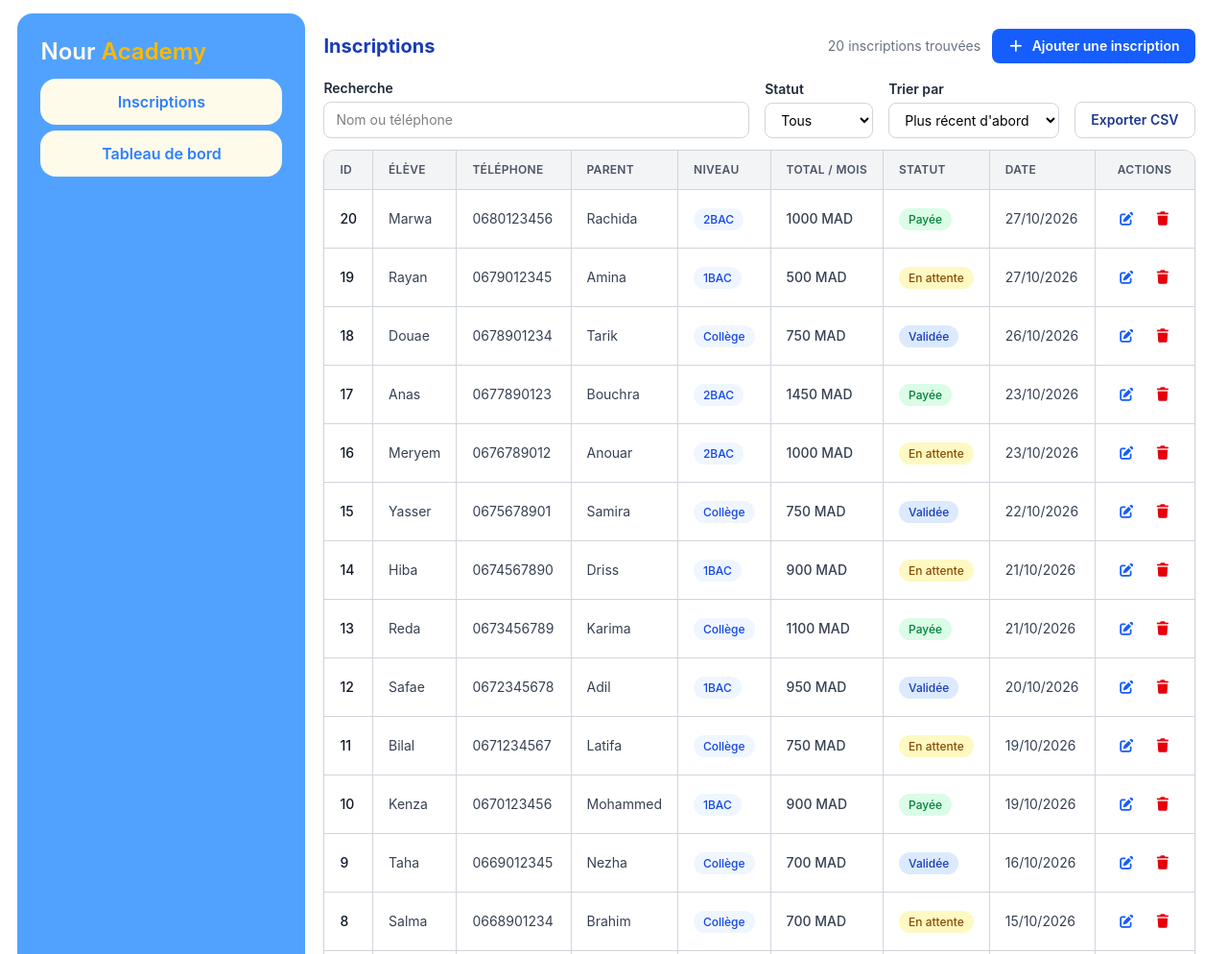
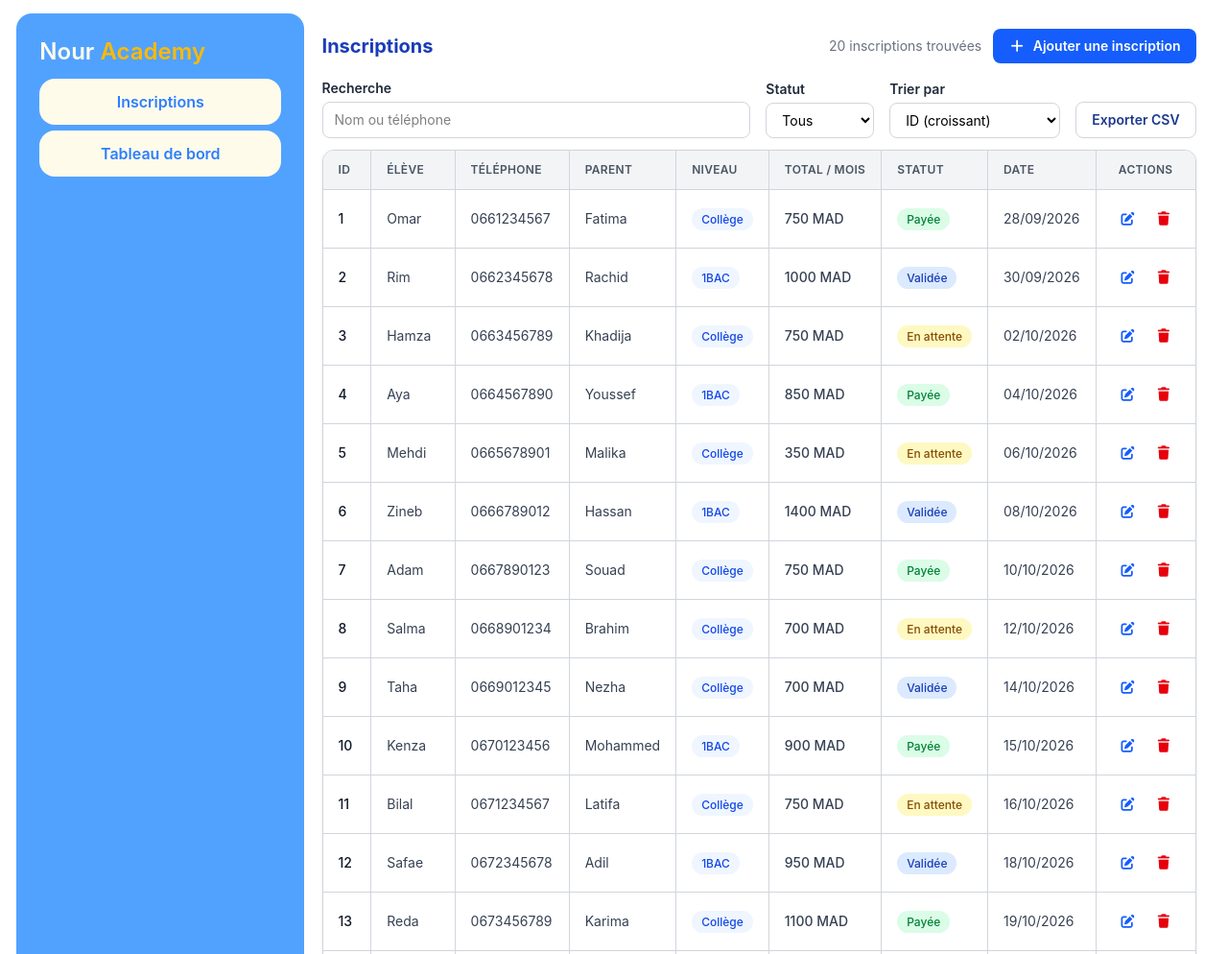
Before and after one commit to HSassouma/nour-academy-platform, a website built with Vite: page dashboard/index.html in a window 1280 px wide. Shown: the top 994 px of the page at 96% size. Built offline with nearby package versions, Linux system fonts and the light colour scheme.

Commit message:
fait modefecation sur tri et corriger la date

```diff
--- a/dashboard/components.js
+++ b/dashboard/components.js
@@ -25,7 +25,7 @@ export function RegistrationItemMaker(item) {
                 </span>
             </td>
             <td class="whitespace-nowrap px-4 py-3 text-left">
-                ${new Date(item.date).toLocaleDateString("fr-FR")}
+                ${new Date(item.dateInscription).toLocaleDateString("fr-FR")}
             </td>
             <td class="px-4 py-3 text-center">
                 <div class="inline-flex items-center justify-center gap-1">
--- a/dashboard/index.html
+++ b/dashboard/index.html
@@ -69,6 +69,7 @@
                     <label for="sort" class="text-sm font-semibold text-gray-800">Trier par</label>
                     <select id="sort"
                         class="rounded-lg border border-gray-300 bg-white px-3 py-2 text-sm focus:border-blue-900 focus:outline-none">
+                        <option value="id-asc">ID (croissant)</option>
                         <option value="date-desc">Plus récent d'abord</option>
                         <option value="date-asc">Plus ancien d'abord</option>
                         <option value="name-asc">Nom (A → Z)</option>
--- a/dashboard/script.js
+++ b/dashboard/script.js
@@ -20,6 +20,21 @@ let Data = JSON.parse(localStorage.getItem(STORAGE_KEY));
 // Aucune inscription n'est supprimée et les autres données restent intactes.
 const nbNiveauxMigres = migrerNiveaux(Data);
 if (nbNiveauxMigres > 0) {
+  localStorage.setItem(STORAGE_KEY, JSON.stringify(Data));
+}
+
+// -------------- migration de la date d'inscription (localStorage) --------------
+// Une inscription sans date valide reçoit une date une seule fois : sa date
+// d'origine si elle existe encore (ancien champ "date"), sinon la date du jour.
+// Les dates déjà présentes ne sont jamais remplacées.
+let nbDatesMigrees = 0;
+for (const inscription of Data) {
+  if (/^\d{4}-\d{2}-\d{2}$/.test(inscription.dateInscription)) continue;
+  inscription.dateInscription =
+    inscription.date || new Date().toISOString().slice(0, 10);
+  nbDatesMigrees += 1;
+}
+if (nbDatesMigrees > 0) {
   localStorage.setItem(STORAGE_KEY, JSON.stringify(Data));
 }
 
@@ -48,12 +63,12 @@ function AfficherInscriptions() {
 
   resultat.sort((a, b) => {
     if (sortFilter.value === "date-asc") {
-      const diff = new Date(a.date) - new Date(b.date);
+      const diff = new Date(a.dateInscription) - new Date(b.dateInscription);
       if (diff !== 0) return diff;
       return a.id - b.id;
     }
     if (sortFilter.value === "date-desc") {
-      const diff = new Date(b.date) - new Date(a.date);
+      const diff = new Date(b.dateInscription) - new Date(a.dateInscription);
       if (diff !== 0) return diff;
       return b.id - a.id;
     }
@@ -67,7 +82,8 @@ function AfficherInscriptions() {
       if (diff !== 0) return diff;
       return b.id - a.id;
     }
-    return b.id - a.id;
+    // Tri par défaut (valeur "id-asc") : ID croissant.
+    return a.id - b.id;
   });
 
   if (countElement) {
--- a/dashboard/seeds.js
+++ b/dashboard/seeds.js
@@ -9,7 +9,7 @@ export const RegistrationsData = [
     ],
     totalMADPerMonth: 750,
     status: "Payée",
-    date: "2026-10-08",
+    dateInscription: "2026-09-28",
   },
   {
     id: 2,
@@ -21,7 +21,7 @@ export const RegistrationsData = [
     ],
     totalMADPerMonth: 1000,
     status: "Validée",
-    date: "2026-10-09",
+    dateInscription: "2026-09-30",
   },
   {
     id: 3,
@@ -33,7 +33,7 @@ export const RegistrationsData = [
     ],
     totalMADPerMonth: 750,
     status: "En attente",
-    date: "2026-10-09",
+    dateInscription: "2026-10-02",
   },
   {
     id: 4,
@@ -45,7 +45,7 @@ export const RegistrationsData = [
     ],
     totalMADPerMonth: 850,
     status: "Payée",
-    date: "2026-10-12",
+    dateInscription: "2026-10-04",
   },
   {
     id: 5,
@@ -54,7 +54,7 @@ export const RegistrationsData = [
     courses: [{ id: 1, title: "Initiation à l'analyse et aux bases de données", priceMADPerMonth: 350 }],
     totalMADPerMonth: 350,
     status: "En attente",
-    date: "2026-10-13",
+    dateInscription: "2026-10-06",
   },
   {
     id: 6,
@@ -67,7 +67,7 @@ export const RegistrationsData = [
     ],
     totalMADPerMonth: 1400,
     status: "Validée",
-    date: "2026-10-14",
+    dateInscription: "2026-10-08",
   },
   {
     id: 7,
@@ -79,7 +79,7 @@ export const RegistrationsData = [
     ],
     totalMADPerMonth: 750,
     status: "Payée",
-    date: "2026-10-14",
+    dateInscription: "2026-10-10",
   },
   {
     id: 8,
@@ -91,7 +91,7 @@ export const RegistrationsData = [
     ],
     totalMADPerMonth: 700,
     status: "En attente",
-    date: "2026-10-15",
+    dateInscription: "2026-10-12",
   },
   {
     id: 9,
@@ -103,7 +103,7 @@ export const RegistrationsData = [
     ],
     totalMADPerMonth: 700,
     status: "Validée",
-    date: "2026-10-16",
+    dateInscription: "2026-10-14",
   },
   {
     id: 10,
@@ -115,7 +115,7 @@ export const RegistrationsData = [
     ],
     totalMADPerMonth: 900,
     status: "Payée",
-    date: "2026-10-19",
+    dateInscription: "2026-10-15",
   },
   {
     id: 11,
@@ -127,7 +127,7 @@ export const RegistrationsData = [
     ],
     totalMADPerMonth: 750,
     status: "En attente",
-    date: "2026-10-19",
+    dateInscription: "2026-10-16",
   },
   {
     id: 12,
@@ -139,7 +139,7 @@ export const RegistrationsData = [
     ],
     totalMADPerMonth: 950,
     status: "Validée",
-    date: "2026-10-20",
+    dateInscription: "2026-10-18",
   },
   {
     id: 13,
@@ -152,7 +152,7 @@ export const RegistrationsData = [
     ],
     totalMADPerMonth: 1100,
     status: "Payée",
-    date: "2026-10-21",
+    dateInscription: "2026-10-19",
   },
   {
     id: 14,
@@ -164,7 +164,7 @@ export const RegistrationsData = [
     ],
     totalMADPerMonth: 900,
     status: "En attente",
-    date: "2026-10-21",
+    dateInscription: "2026-10-20",
   },
   {
     id: 15,
@@ -176,7 +176,7 @@ export const RegistrationsData = [
     ],
     totalMADPerMonth: 750,
     status: "Validée",
-    date: "2026-10-22",
+    dateInscription: "2026-10-22",
   },
   {
     id: 16,
@@ -188,7 +188,7 @@ export const RegistrationsData = [
     ],
     totalMADPerMonth: 1000,
     status: "En attente",
-    date: "2026-10-23",
+    dateInscription: "2026-10-23",
   },
   {
     id: 17,
@@ -201,7 +201,7 @@ export const RegistrationsData = [
     ],
     totalMADPerMonth: 1450,
     status: "Payée",
-    date: "2026-10-23",
+    dateInscription: "2026-10-24",
   },
   {
     id: 18,
@@ -213,7 +213,7 @@ export const RegistrationsData = [
     ],
     totalMADPerMonth: 750,
     status: "Validée",
-    date: "2026-10-26",
+    dateInscription: "2026-10-25",
   },
   {
     id: 19,
@@ -222,7 +222,7 @@ export const RegistrationsData = [
     courses: [{ id: 6, title: "Mathématiques", priceMADPerMonth: 500 }],
     totalMADPerMonth: 500,
     status: "En attente",
-    date: "2026-10-27",
+    dateInscription: "2026-10-26",
   },
   {
     id: 20,
@@ -234,6 +234,6 @@ export const RegistrationsData = [
     ],
     totalMADPerMonth: 1000,
     status: "Payée",
-    date: "2026-10-27",
+    dateInscription: "2026-10-27",
   },
 ];
--- a/src/main.js
+++ b/src/main.js
@@ -177,6 +177,7 @@ function openCheckout() {
                 student: { name: student, level },
                 courses: savedCourses,
                 totalMADPerMonth: total,
+                dateInscription: new Date().toISOString().slice(0, 10),
             });
 
             localStorage.setItem(registrationsStorageKey, JSON.stringify(registrations));
--- a/src/validation.js
+++ b/src/validation.js
@@ -6,7 +6,7 @@ export const REGEX_MOT_DE_PASSE = /^(?=.*[A-Z])(?=.*\d)(?=.*[^A-Za-z0-9]).{8,64}
 
 export function nomValide(valeur) {
     const nom = valeur.trim();
-    return nom.length >= 2 && nom.length <= 60;
+    return nom.length >= 2 && nom.length <= 60 && !/\d/.test(nom);
 }
 
 export function emailValide(valeur) {
```
